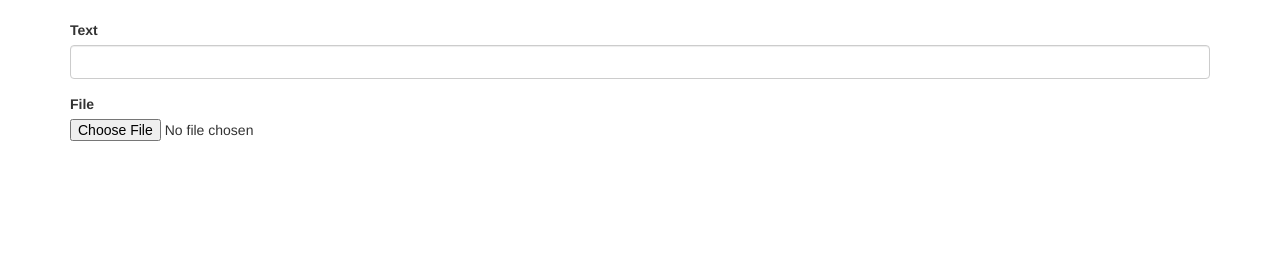
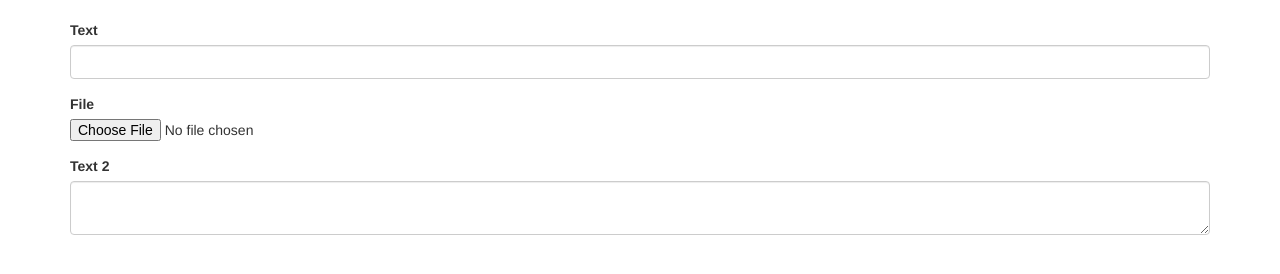
Before and after one commit to proa-data/proa-tools-forms, a website: page demo/index.html in a window 1280 px wide. Drawn offline with nearby package versions, Linux system fonts and the light colour scheme; files that its build step writes are made by us from their sources.

Commit message:
Amend demo
Added example of form control with defined ID.

```diff
--- a/bower.json
+++ b/bower.json
@@ -1,6 +1,6 @@
 {
   "name": "proa-tools-forms",
-  "version": "1.0.4",
+  "version": "1.0.5",
   "description": "Management of Bootstrap forms.",
   "main": "./dist/proa-tools-forms.js",
   "authors": [
--- a/demo/index.html
+++ b/demo/index.html
@@ -28,6 +28,10 @@
 				<label>File</label>
 				<input type="file" class="form-control-file">
 			</div>
+			<div class="form-group">
+				<label>Text 2</label>
+				<textarea class="form-control" id="text-2"></textarea>
+			</div>
 		</section>
 	</main>
 </div>
--- a/package.json
+++ b/package.json
@@ -1,6 +1,6 @@
 {
   "name": "proa-tools-forms",
-  "version": "1.0.4",
+  "version": "1.0.5",
   "description": "Management of Bootstrap forms.",
   "main": "gulpfile.js",
   "scripts": {
```
Also changed, not shown: dist/proa-tools-forms.js.
